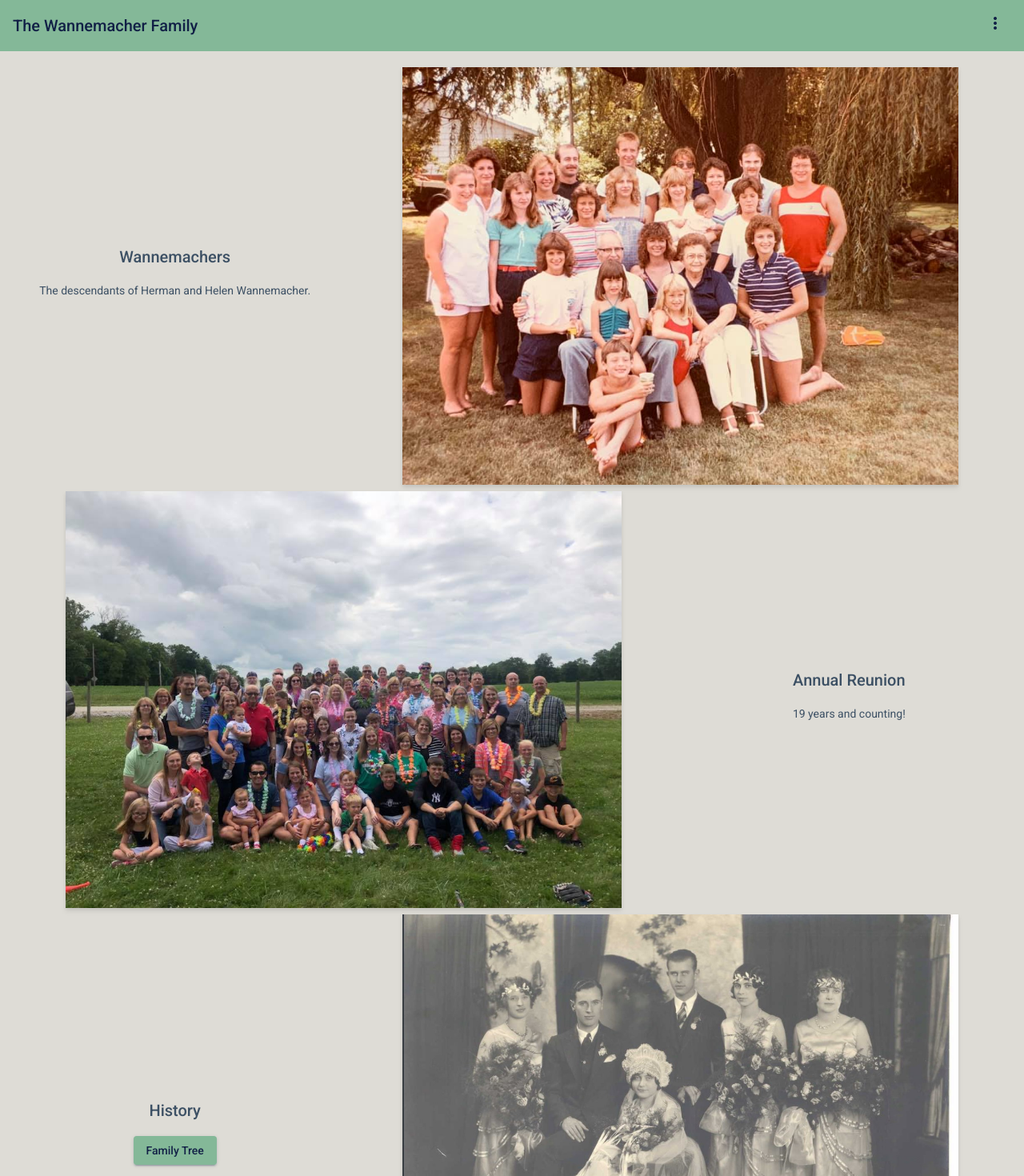
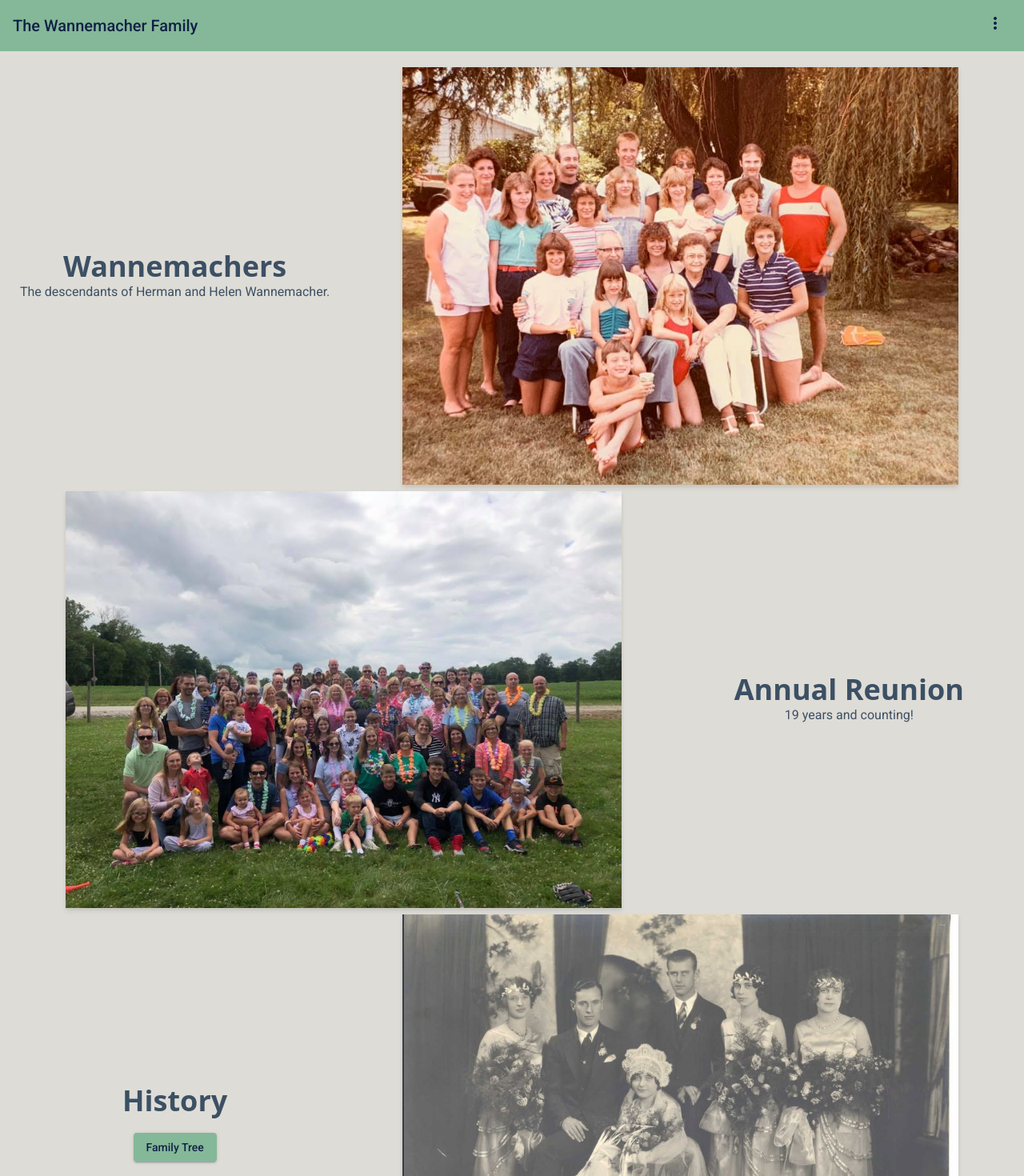
Before and after one commit to StevKast/Wannemachers, an Angular app: page / in a window 1280 px wide. Shown: the top 1470 px of the page at 80% size. Built offline with nearby package versions, Linux system fonts and the light colour scheme.

Commit message:
font changes

```diff
--- a/src/app/modules/home/home.component.html
+++ b/src/app/modules/home/home.component.html
@@ -1,7 +1,7 @@
 <div class="container mt-5 mx-auto">
     <div class="grid grid-cols-2 md:grid-cols-3 md:gap-2 w-full px-3 justify-items-center items-center text-center">
         <div class="">
-            <h2>Wannemachers</h2>
+            <h1>Wannemachers</h1>
             <p>The descendants of Herman and Helen Wannemacher.</p>
         </div>
         <div class="w-5/6 md:col-span-2">
@@ -11,14 +11,19 @@
             <img class="object-scale-down drop-shadow-md" src="assets/reunion2018.jpg" alt="">
         </div>
         <div class="">
-            <h2>Annual Reunion</h2>
+            <h1>Annual Reunion</h1>
             <p>19 years and counting!</p>
         </div>
         <div class="">
-            <h2>History</h2>
-            <button mat-raised-button color="primary" routerLink="/tree">Family Tree</button>
+            <h1>History</h1>
+
+            <div class="m-5">
+                <button mat-raised-button color="primary" routerLink="/tree">Family Tree</button>
+            </div>
+
         </div>
         <div class="w-5/6 md:col-span-2">
-            <img class="object-scale-down drop-shadow-md" src="assets/helenwedding.jpg" alt=""></div>
-      </div>
+            <img class="object-scale-down drop-shadow-md" src="assets/helenwedding.jpg" alt="">
+        </div>
+    </div>
 </div>
--- a/src/app/theming/_index.scss
+++ b/src/app/theming/_index.scss
@@ -1,6 +1,7 @@
 @forward "palette";
 @forward "theming";
 @forward "mixins";
+@forward "typography";
 
 // Here you can forward your own themes located in core/themeing/themes
 // @forward "themes/xxxx" as xxxx-*;
--- /dev/null
+++ b/src/app/theming/_typography.scss
@@ -0,0 +1,47 @@
+// @use '@angular/material' as mat;
+
+// $my-custom-typography: mat.define-typography-config($display-4: mat.define-typography-level(112px, 112px, 300, $letter-spacing: -0.05em),
+//         $display-3: mat.define-typography-level(56px, 56px, 400, $letter-spacing: -0.02em),
+//         $display-2: mat.define-typography-level(45px, 48px, 400, $letter-spacing: -0.005em),
+//         $display-1: mat.define-typography-level(34px, 40px, 400),
+//         $headline: mat.define-typography-level(2.25rem, 2.5rem, 600),
+//         $title: mat.define-typography-level(1.875rem, 2.25rem, 500),
+//         $subheading-2: mat.define-typography-level(1.5rem, 2rem, 400),
+//         $subheading-1: mat.define-typography-level(1.25rem, 1.75rem, 400),
+//         $body-1: mat.define-typography-level(1.125rem, 1.75rem, 400),
+//         $body-2: mat.define-typography-level(1.125rem, 1.5rem, 400),
+//         $caption: mat.define-typography-level(0.875rem, 1.25rem, 400),
+//     );
+
+@tailwind base;
+
+@layer base {
+  .h0 {
+    @apply font-sans text-3xl font-bold md:text-5xl;
+  }
+
+  h1,
+  .h1 {
+    @apply font-sans text-2xl font-bold md:text-4xl;
+  }
+
+  h2,
+  .h2 {
+    @apply font-sans text-xl font-bold md:text-3xl;
+  }
+
+  h3,
+  .h3 {
+    @apply font-sans text-lg font-bold md:text-2xl;
+  }
+
+  h4,
+  .h4 {
+    @apply font-sans text-base font-bold md:text-lg;
+  }
+
+  body,
+  .p {
+    @apply font-sans text-sm md:text-base;
+  }
+}
--- a/src/index.html
+++ b/src/index.html
@@ -12,7 +12,7 @@
   <link href="https://fonts.googleapis.com/icon?family=Material+Icons" rel="stylesheet">
 </head>
 
-<body class="mat-typography mat-app-background">
+<body class="mat-app-background">
   <app-root></app-root>
 </body>
 
--- a/src/styles.scss
+++ b/src/styles.scss
@@ -34,6 +34,9 @@ $wannemachers-theme: app.define-light-theme((color: (primary: $wannemachers-prim
 // that you are using.
 @include mat.all-component-themes($wannemachers-theme);
 
+
+// @include mat.core(app.$my-custom-typography);
+
 /* You can add global styles to this file, and also import other style files */
 
 html,
```
